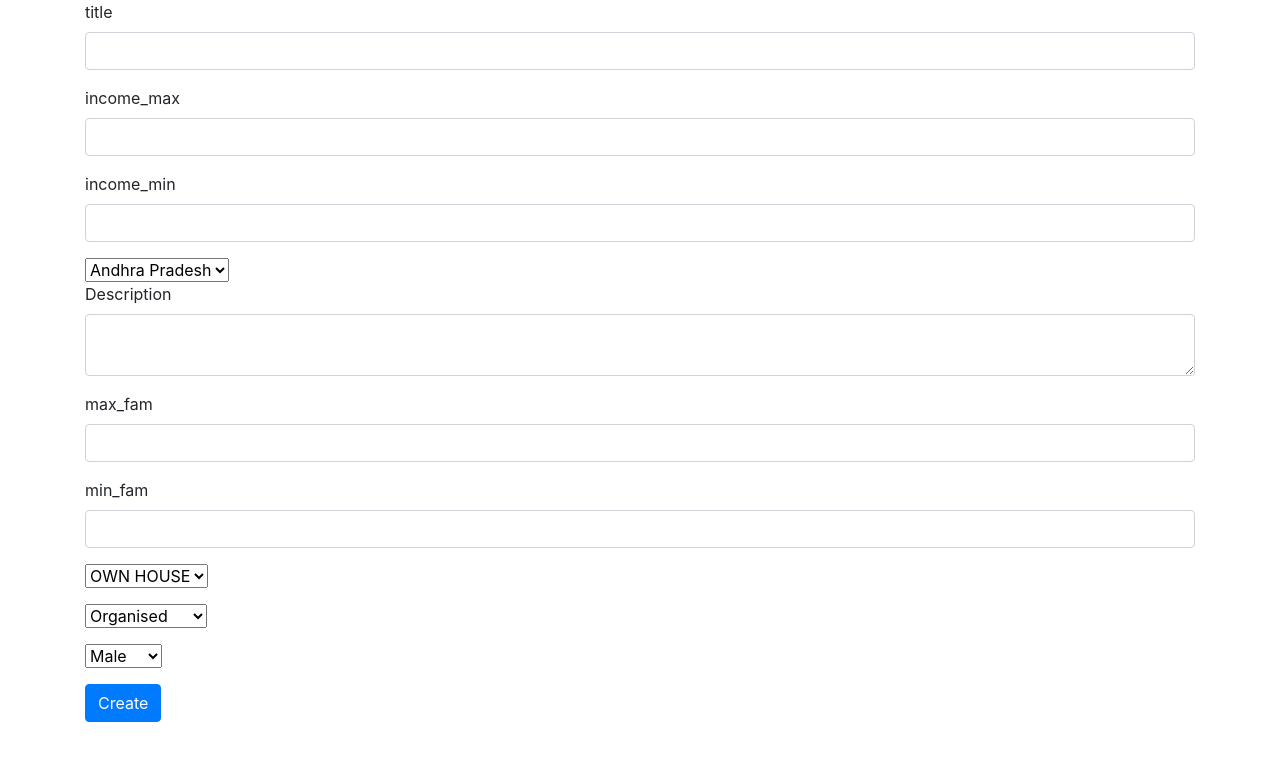
After one commit to IndiaCFG3/team-54, a Django app: page /schemaedit/2 in a window 1280 px wide. The commit adds this page. Shown: the top 761 px of the page. Run offline with Django 3.2, Linux system fonts and the light colour scheme; some libraries are stand-ins or nearby versions.

Commit message:
crud_ops

```diff
--- /dev/null
+++ b/PANAH/Home/templates/home/enduser.html
@@ -0,0 +1 @@
+hello
--- /dev/null
+++ b/PANAH/Home/templates/home/schemaedit.html
@@ -0,0 +1,67 @@
+<link rel="stylesheet" href="https://use.fontawesome.com/releases/v5.5.0/css/all.css"
+    integrity="sha384-B4dIYHKNBt8Bc12p+WXckhzcICo0wtJAoU8YZTY5qE0Id1GSseTk6S+L3BlXeVIU" crossorigin="anonymous">
+<link rel="stylesheet" href="https://maxcdn.bootstrapcdn.com/bootstrap/4.1.3/css/bootstrap.min.css">
+<script src="https://ajax.googleapis.com/ajax/libs/jquery/3.3.1/jquery.min.js"></script>
+<script src="https://cdnjs.cloudflare.com/ajax/libs/popper.js/1.14.3/umd/popper.min.js"></script>
+<script src="https://maxcdn.bootstrapcdn.com/bootstrap/4.1.3/js/bootstrap.min.js"></script>
+<script src='https://api.mapbox.com/mapbox-gl-js/v1.11.1/mapbox-gl.js'></script>
+<link href='https://api.mapbox.com/mapbox-gl-js/v1.11.1/mapbox-gl.css' rel='stylesheet' />
+<link href="//netdna.bootstrapcdn.com/font-awesome/4.0.3/css/font-awesome.min.css" rel="stylesheet">
+<div class="container"><form method="POST" action="{% url 'schemaedit' id %}">
+    {% csrf_token %}
+    <div class="form-group">
+        <label for="title">title</label>
+        <input type="text" name="title" class="form-control" id="email">
+    </div>
+    <div class="form-group">
+        <label for="income_max">income_max</label>
+        <input type="number" name="income_max" class="form-control" id="password">
+    </div>
+    <div class="form-group">
+        <label for="password">income_min</label>
+        <input type="number" name="income_min" class="form-control" id="password">
+    </div>
+    <select id="cars" name="state">
+        <option value="Andhra Pradesh">Andhra Pradesh</option>
+        <option value="Telangana">Telangana</option>
+        <option value="Uttar Pradesh">Uttar Pradesh</option>
+        <option value="Tamil Nadu">Tamil Nadu</option>
+    </select>
+    <div class="form-group">
+        <label for="Description">Description</label>
+        <textarea type="text" name="description" class="form-control" id="location"></textarea>
+    </div>
+    <div class="form-group">
+        <label for="max_fam">max_fam</label>
+        <input type="number" name="max_fam" class="form-control">
+    </div>
+    <div class="form-group">
+        <label for="max_fam">min_fam</label>
+        <input type="number" name="min_fam" class="form-control">
+    </div>
+    <div class="form-group">
+        <select id="cars" name="living">
+            <label for="title">Living</label>
+            <option value="OWN HOUSE">OWN HOUSE</option>
+            <option value="RENT">RENT</option>
+            <option value="Other">other</option>
+        </select>
+    </div>
+    <div class="form-group">
+        <select id="cars" name="organization">
+            <label for="title">organization</label>
+            <option value="Organised ">Organised </option>
+            <option value="UnOrganised">UnOrganised</option>
+            <option value="Other">other</option>
+        </select>
+    </div>
+    <div class="form-group">
+        <select id="cars" name="gender">
+            <label for="title">Gender</label>
+            <option value="Male">Male</option>
+            <option value="Female">Female</option>
+            <option value="Other">other</option>
+        </select>
+    </div>
+    <button type="submit" class="btn btn-primary">Create</button>
+</form></div>
--- /dev/null
+++ b/PANAH/Home/templates/home/signupemp.html
@@ -0,0 +1 @@
+{{error}}
--- a/PANAH/Home/views.py
+++ b/PANAH/Home/views.py
@@ -1,4 +1,4 @@
-from django.shortcuts import render
+from django.shortcuts import render,redirect
 from django.contrib.auth.models import User
 from django.db import IntegrityError
 from django.contrib.auth import login, logout, authenticate
@@ -14,23 +14,23 @@ def home(request):
     return render(request, 'home/home.html')
 
 
-def login(request):
+def loginx(request):
     if request.method == "POST":
         user = authenticate(
             request, username=request.POST['username'], password=request.POST['password'])
         if user is None:
             return render(request, 'home/home.html', {'form': AuthenticationForm(), 'error': "Invalid username or password"})
         else:
-            login(request, user)
             try:
+                login(request,user)
                 admin = User.objects.filter(username='admin')
-                if admin is None:
-                    employee = Employee.objects.filter(User=request.user)
-                    if employee is None:
-                        volunteer = Volunteer.objects.filter(User=request.user)
-                        if volunteer is None:
-                            use = EndUser.objects.filter(User=request.user)
-                            return redirect("viewfilterform")
+                if request.POST['username']!='admin':
+                    employee = Employee.objects.filter(user=request.user)
+                    if len(employee)==0:
+                        volunteer = Volunteer.objects.filter(user=request.user)
+                        if len(volunteer)==0:
+                            use = EndUser.objects.filter(user=request.user)
+                            return render(request,'home/enduser.html')
                         else:
                             return redirect("volunteer")
                     else:
@@ -38,6 +38,7 @@ def login(request):
                 else:
                     return redirect("adminx")
             except Exception as e:
+                print(e)
                 return render(request, 'home/home.html', {'main_error': 'something went wrong'})
 def adminx(request):
     schemes = Schema.objects.all()
@@ -51,17 +52,47 @@ def enduser(request):
 def schemaview(request, id):
     schemes = Schema.objects.filter(id=id)
     return render(request, "home/schemeview.html", {'schemes': schemes})
+def schemaadd(request):
+    description = request.POST['description']
+    title = request.POST['title']
+    income_max = request.POST['income_max']
+    income_min = request.POST['income_min']
+    state = request.POST['state']
+    max_fam = request.POST['max_fam']
+    min_fam = request.POST['min_fam']
+    living = request.POST['living']
+    organization = request.POST['organization']
+    gender = request.POST['gender']
+    Schema.objects.create(title=title, description=description,
+    income_max=income_max,income_min=income_min,state=state,
+    max_fam=max_fam,min_fam=min_fam,living=living,organization=organization,gender=gender)
+    return redirect("adminx")
 
-
-def schemaedit(request, id):
-    schemes = Schema.objects.filter(id=id)
-    return render(request, 'home/schemaedit.html', {'schemes': schemes})
+def schemaedit(request,id):
+    if request.method =="GET":
+        schemes = Schema.objects.filter(id=id)
+        return render(request, 'home/schemaedit.html', {'id': id})
+    else:
+        description = request.POST['description']
+        title = request.POST['title']
+        income_max = request.POST['income_max']
+        income_min = request.POST['income_min']
+        state = request.POST['state']
+        max_fam = request.POST['max_fam']
+        min_fam = request.POST['min_fam']
+        living = request.POST['living']
+        organization = request.POST['organization']
+        gender = request.POST['gender']
+        Schema.objects.filter(id=id).update(title=title, description=description,
+        income_max=income_max,income_min=income_min,state=state,
+        max_fam=max_fam,min_fam=min_fam,living=living,organization=organization,gender=gender)
+        return redirect("schemaview",id)
 
 
 def schemadelete(request, id):
     schemes = Schema.objects.filter(id=id)
     schemes.delete()
-    return render(request, 'home/admin.html', {"scheme": scheme})
+    return redirect("adminx")
 
 
 def viewfilterform(request):
@@ -87,13 +118,12 @@ def signupemp(request):
             password2 = request.POST['password2']
             location = request.POST['location']
             if password1 == password2:
-                user = User.objects.create_user(
+                userx = User.objects.create_user(
                     request.POST['username'], password=request.POST['password1'])
-                user.save()
-                login(request, user)
+                userx.save()
                 Employee.objects.create(
-                    user=user, full_Name=user_no, email=email, ngo_id=ngo_id, location=location)
-                return render(request, 'home/employee.html')
+                    user=userx, full_Name=full_Name, email=email, ngo_id=ngo_id, location=location)
+                return redirect("adminx")
             else:
                 return render(request, 'home/signupEmp.html', {'error': "Passwords don't match'"})
         except Exception as e:
@@ -116,7 +146,7 @@ def signupVol(request):
                 login(request, user)
                 Volunteer.objects.create(
                     user=user, phone_number=phone_number, location=location)
-                return render(request, 'home/volunteer.html')
+                return redirect("employee")
             else:
                 return render(request, 'home/signupEmp.html', {'error': "Passwords don't match'"})
         except Exception as e:
--- a/PANAH/PANAH/urls.py
+++ b/PANAH/PANAH/urls.py
@@ -20,4 +20,14 @@ from Home import views
 urlpatterns = [
     path('admin/', admin.site.urls),
     path('home/',views.home,name='home'),
+    path('loginx/',views.loginx,name='loginx'),
+    path('adminx/',views.adminx,name='adminx'),
+    path('employee/',views.employee,name='employee'),
+    path('volunteer/',views.volunteer,name='volunteer'),
+    path('signupemp/',views.signupemp,name='signupemp'),
+    path('schemaadd/',views.schemaadd,name='schemaadd'),
+    path('schemaview/<int:id>',views.schemaview,name='schemaview'),
+    path('schemaedit/<int:id>',views.schemaedit,name='schemaedit'),
+    path('schemadelete/<int:id>',views.schemadelete,name='schemadelete'),
+    path('signupVol/',views.signupVol,name='signupVol'),
 ]
```
Also changed, not shown: PANAH/Home/models.py (+8 -8 lines), PANAH/Home/templates/home/admin.html (+109 -0 lines), PANAH/Home/templates/home/employee.html (+36 -0 lines), PANAH/Home/templates/home/home.html (+24 -14 lines), PANAH/Home/templates/home/schemeview.html (added, +16 -0 lines), PANAH/Home/migrations/0002_auto_20200816_1715.py (added), PANAH/db.sqlite3.
